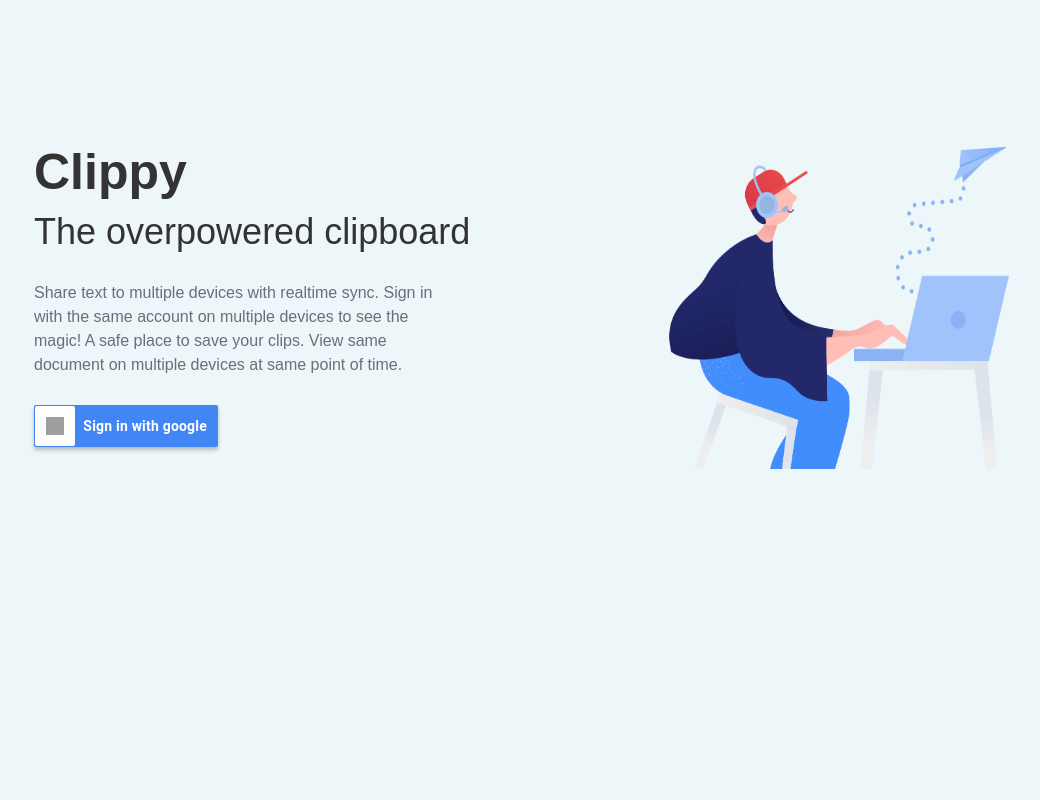
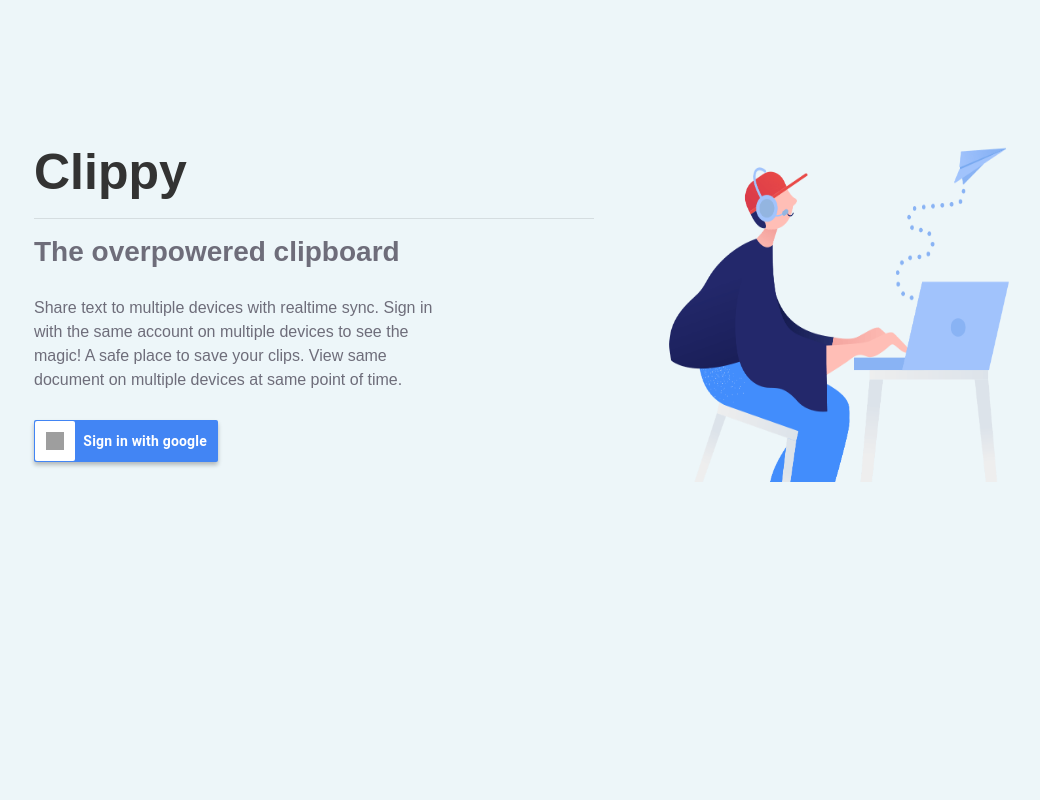
Before and after one commit to Anshit01/clippy, a Flask app: page / in a window 1280 px wide. Shown: the whole page, without its empty margins (96-1136 px from the left). Run offline with Flask 2, Linux system fonts and the light colour scheme; some libraries are stand-ins or nearby versions; grey boxes are pictures that could not be loaded.

Commit message:
minor changes in landing page

```diff
--- a/app/static/styles/main.css
+++ b/app/static/styles/main.css
@@ -276,8 +276,8 @@ body {
 }
 
 .subheading{
-    font-size: 36px;
+    font-size: 28px;
     font-family: 'Poppins', sans-serif;
-    color: #333333;
-    font-weight: 500;
+    color: #6E6D7A;
+    font-weight: 600;
 }
--- a/app/templates/index.html
+++ b/app/templates/index.html
@@ -23,6 +23,7 @@
             <div class="col-md-6 text_column">
 
                 <h1 class="overlay-heading">Clippy</h1>
+                <hr>
                 <h3 class="subheading">The overpowered clipboard</h3>
                 <p class="overlay-text">Share text to multiple devices with realtime sync. Sign in with the same account on multiple devices to see the magic!
                     A safe place to save your clips. View same document on multiple devices at same point of time.
```
